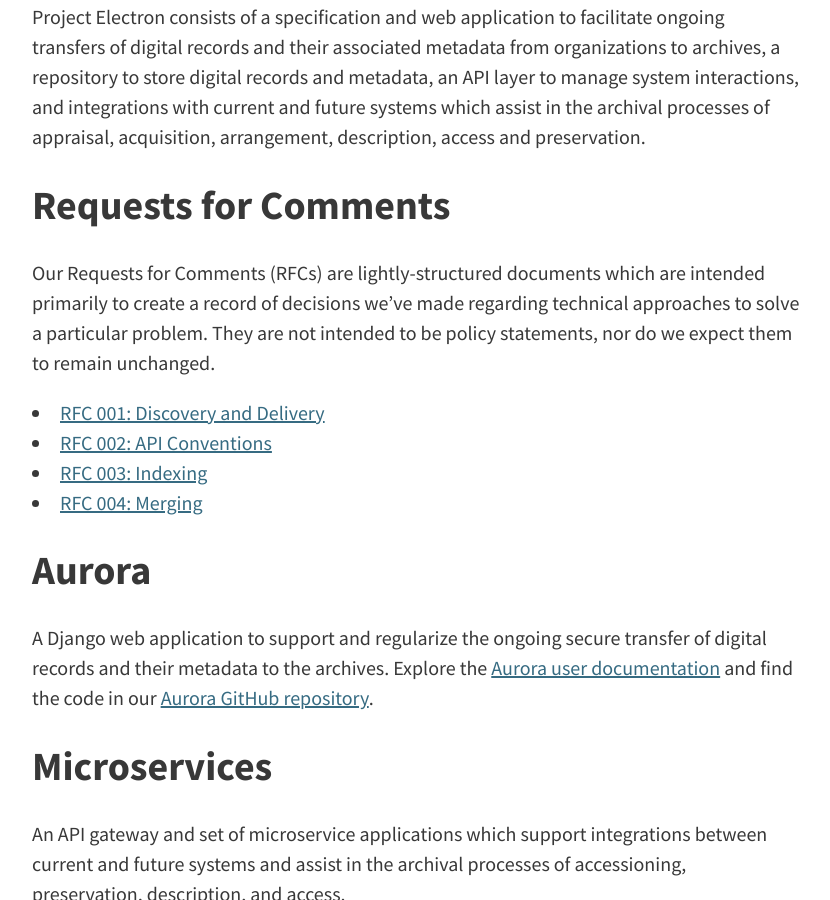
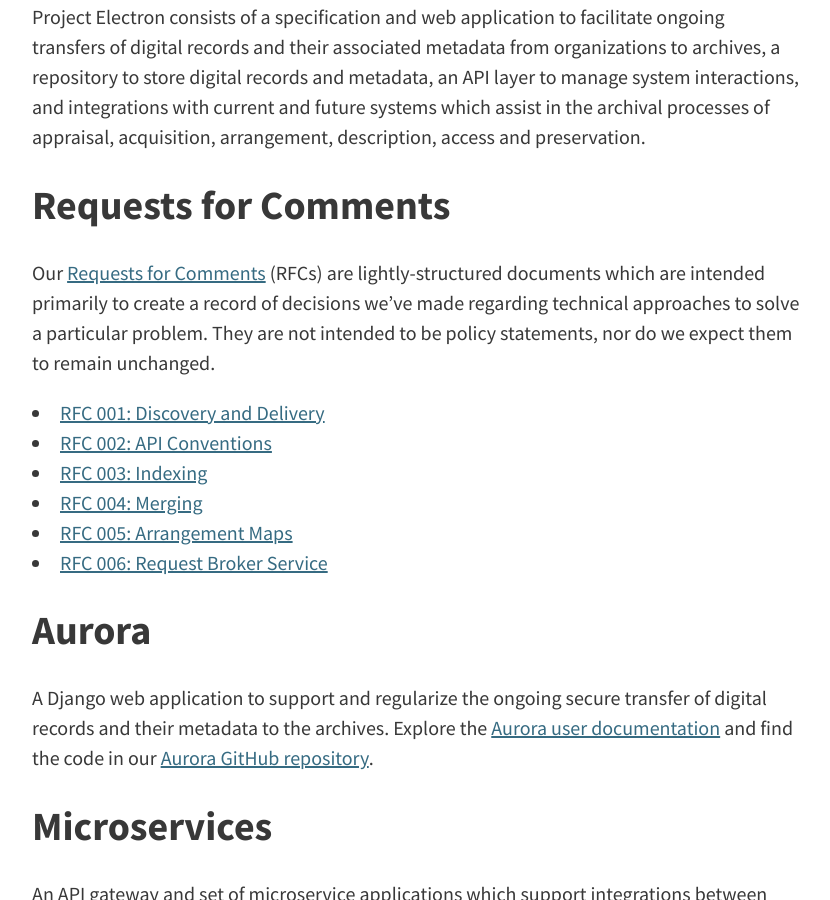
Before and after one commit to RockefellerArchiveCenter/project_electron, a Jekyll site: the page built from content/components.md, in a window 1280 px wide and 900 px high, scrolled down 299 px. Shown: the whole window, without its empty margins (224-1054 px from the left). Built offline with Jekyll 4.4.1, drawn with Linux system fonts in a browser that asks for light colours.

Commit message:
add new RFCs, fixes #90
Add links to RFCs for arrangement maps and request broker service

```diff
--- a/content/components.md
+++ b/content/components.md
@@ -9,12 +9,14 @@
 
 ## Requests for Comments
 
-Our Requests for Comments (RFCs) are lightly-structured documents which are intended primarily to create a record of decisions we've made regarding technical approaches to solve a particular problem. They are not intended to be policy statements, nor do we expect them to remain unchanged.
+Our [Requests for Comments](https://github.com/RockefellerArchiveCenter/project_electron/tree/master/rfcs) (RFCs) are lightly-structured documents which are intended primarily to create a record of decisions we've made regarding technical approaches to solve a particular problem. They are not intended to be policy statements, nor do we expect them to remain unchanged.
 
   - [RFC 001: Discovery and Delivery](https://github.com/RockefellerArchiveCenter/project_electron/blob/master/rfcs/001-discovery-and-delivery.md)
   - [RFC 002: API Conventions](https://github.com/RockefellerArchiveCenter/project_electron/blob/master/rfcs/002-api-conventions.md)
   - [RFC 003: Indexing](https://github.com/RockefellerArchiveCenter/project_electron/blob/master/rfcs/003-indexing.md)
   - [RFC 004: Merging](https://github.com/RockefellerArchiveCenter/project_electron/blob/master/rfcs/004-mergers.md)
+  - [RFC 005: Arrangement Maps](https://github.com/RockefellerArchiveCenter/project_electron/blob/master/rfcs/005-arrangement-maps.md)
+  - [RFC 006: Request Broker Service](https://github.com/RockefellerArchiveCenter/project_electron/blob/master/rfcs/006-request-broker-service.md)
 
 ## Aurora
 A Django web application to support and regularize the ongoing secure transfer of digital records
```
